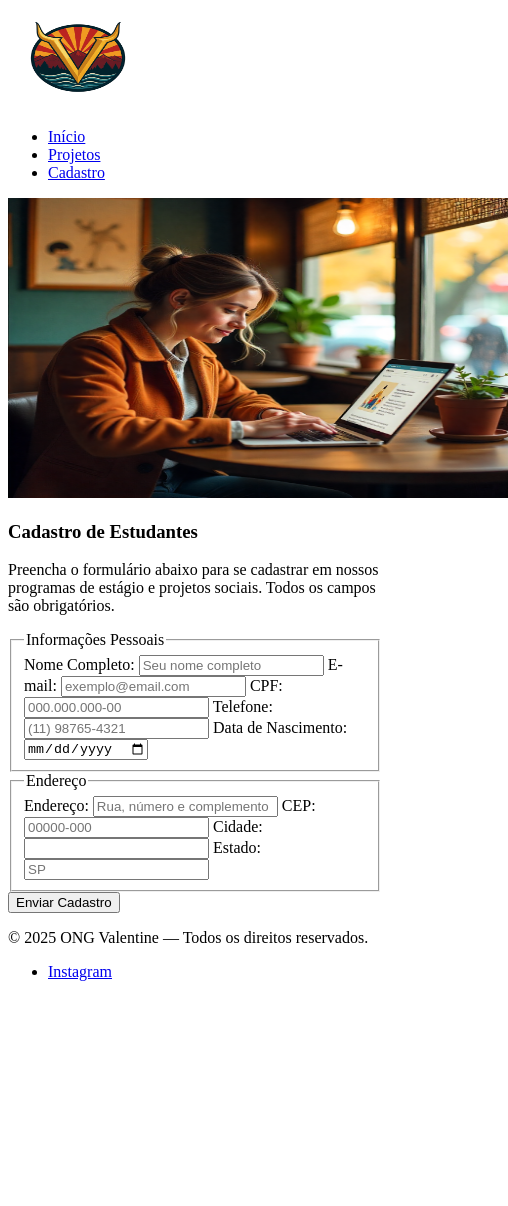
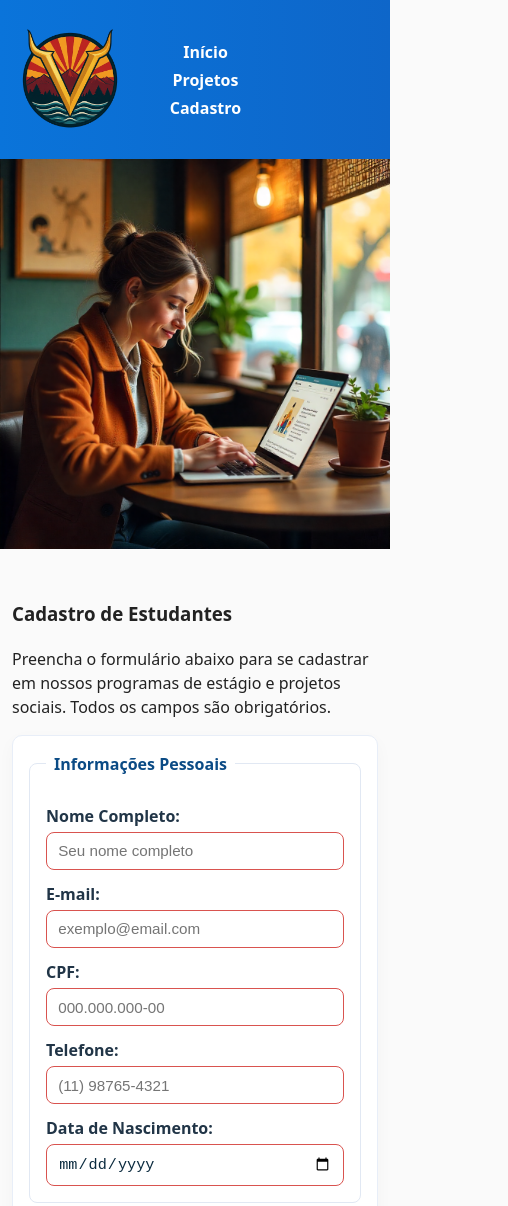
Before and after one commit to unsualhugo/Ong_Estagio_HTML, a plain HTML site: page cadastro.html in a window 390 px wide. Shown: the top 1206 px of the page, 508 px wide, since content can reach past the window. Before the commit the page ends 997 px from the top, so only its background shows below. Drawn offline with Linux system fonts and the light colour scheme.

Commit message:
Ajuste do CSS e imagem esticada na página de projetos

```diff
--- a/cadastro.html
+++ b/cadastro.html
@@ -5,6 +5,7 @@
   <meta name="viewport" content="width=device-width,initial-scale=1">
   <meta name="description" content="Cadastre-se na ONG Valentine Estágios e encontre oportunidades de estágio e voluntariado.">
   <title>Valentine Estágios — Cadastro</title>
+  <link rel="stylesheet" href="css/style.css">
 </head>
 <body>
   <header class="site-header">
--- /dev/null
+++ b/css/style.css
@@ -0,0 +1,130 @@
+/* css/style.css
+   Valentine Estágios — Estilos principais
+   Acessibilidade, responsividade e foco visível
+*/
+
+/* Reset / base */
+* { box-sizing: border-box; }
+html, body { height: 100%; margin: 0; font-family: system-ui, -apple-system, "Segoe UI", Roboto, "Helvetica Neue", Arial; color: #222; background: #fafafa; line-height: 1.5; }
+img { max-width: 100%; display: block; height: auto; }
+a { color: inherit; text-decoration: none; }
+
+/* Container utilitário */
+.container { max-width: 1080px; margin-inline: auto; padding: 1rem; }
+
+/* Header */
+.site-header {
+  background: linear-gradient(90deg,#0a74da 0%,#0e66c9 100%);
+  color: #fff;
+  padding-block: 0.75rem;
+  box-shadow: 0 2px 6px rgba(10,20,40,0.08);
+}
+.site-header picture { display: inline-block; vertical-align: middle; margin-inline-end: 1rem; }
+.site-header img { display: block; width: 140px; height: auto; object-fit: contain; }
+.site-header nav { display: inline-block; vertical-align: middle; }
+.nav-list { list-style: none; padding: 0; margin: 0; display: flex; gap: 1rem; align-items: center; }
+.nav-list a { color: #fff; padding: .35rem .6rem; border-radius: 6px; transition: background .15s, color .15s; font-weight: 600; }
+.nav-list a:hover,
+.nav-list a:focus { background: rgba(255,255,255,0.12); outline: none; }
+
+/* Hero */
+.hero { padding-block: 2.4rem; background: linear-gradient(180deg, rgba(10,116,218,0.04), transparent); }
+.hero .container { display: grid; grid-template-columns: 1fr 320px; gap: 1.5rem; align-items: center; }
+.hero h1 { margin: 0 0 .5rem; font-size: 1.75rem; color: #073e78; }
+.hero p { margin: 0 0 1rem; color: #334155; }
+.hero-img { border-radius: 10px; box-shadow: 0 6px 18px rgba(8,30,65,0.06); }
+
+/* Sections and headings */
+section[aria-labelledby] { padding-block: 1.25rem; }
+h2 { margin-top: 0; color: #0b4b85; font-size: 1.25rem; }
+h3 { margin: .5rem 0; color: #0b3f6f; font-size: 1.05rem; }
+
+/* Cards list */
+.cards { list-style: none; padding: 0; margin: 1rem 0 0; display: grid; grid-template-columns: repeat(auto-fit,minmax(220px,1fr)); gap: 1rem; }
+.card { background: #fff; border: 1px solid #e6eef9; padding: 1rem; border-radius: 10px; box-shadow: 0 4px 10px rgba(12,40,90,0.03); }
+.card img { border-radius: 6px; margin-top: .5rem; }
+
+/* Contact / address */
+address { font-style: normal; color: #2b2b2b; margin: 0; }
+address a { color: #0a74da; text-decoration: underline; }
+
+/* Form styles */
+form { background: #fff; padding: 1rem; border-radius: 10px; border: 1px solid #e8eef8; box-shadow: 0 6px 18px rgba(8,30,65,0.03); }
+fieldset { border: 1px solid #e1e8f3; padding: 1rem; border-radius: 8px; margin: 0 0 1rem; }
+legend { padding: 0 .5rem; font-weight: 700; color: #0b4b85; }
+label { display: block; margin-top: .75rem; font-weight: 600; color: #213547; }
+input[type="text"],
+input[type="email"],
+input[type="tel"],
+input[type="date"],
+input[type="password"],
+select,
+textarea {
+  width: 100%;
+  padding: .6rem .7rem;
+  margin-top: .25rem;
+  border: 1px solid #cbd7ee;
+  border-radius: 8px;
+  background: #fff;
+  font-size: .95rem;
+  color: #0b2b3f;
+  transition: border-color .12s, box-shadow .12s;
+}
+textarea { resize: vertical; min-height: 96px; }
+
+/* Focus and validation */
+input:focus, select:focus, textarea:focus {
+  outline: none;
+  border-color: #0a74da;
+  box-shadow: 0 0 0 4px rgba(10,116,218,0.08);
+}
+input:invalid { border-color: #d9534f; box-shadow: none; }
+
+
+/* Buttons */
+button {
+  display: inline-block;
+  padding: .6rem 1rem;
+  border-radius: 8px;
+  border: none;
+  cursor: pointer;
+  background: #0a74da;
+  color: #fff;
+  font-weight: 700;
+  font-size: .95rem;
+  transition: transform .08s ease, box-shadow .08s;
+}
+button:hover { transform: translateY(-2px); box-shadow: 0 8px 18px rgba(10,116,218,0.12); }
+button[type="reset"] { background: #6b7280; }
+.form-actions { display: flex; gap: .5rem; margin-top: .75rem; }
+
+/* Footer */
+.site-footer { background: #071733; color: #e6f0ff; padding-block: .9rem; margin-top: 2rem; }
+.site-footer p { margin: 0; font-size: .95rem; }
+.social { list-style: none; padding: 0; margin: .5rem 0 0; display: flex; gap: .75rem; }
+.social a { color: #cfe6ff; text-decoration: underline; }
+
+/* Utility */
+.small { font-size: .85rem; color: #6b7280; }
+.center { text-align: center; }
+
+/* Responsive */
+@media (max-width: 900px) {
+  .hero .container { grid-template-columns: 1fr; }
+}
+@media (max-width: 600px) {
+  .nav-list { flex-direction: column; gap: .25rem; padding-block: .5rem; }
+  .site-header { padding-block: .6rem; }
+  .hero h1 { font-size: 1.35rem; }
+  .container { padding: .75rem; }
+}
+
+/* Accessibility helpers */
+a:focus, button:focus { outline: 3px dashed rgba(10,116,218,0.25); outline-offset: 2px; }
+.hidden { position: absolute !important; left: -9999px !important; top: auto; width: 1px; height: 1px; overflow: hidden; }
+
+/* Small tweaks for print */
+@media print {
+  .site-header, .site-footer, .nav-list { display: none; }
+  body { background: #fff; color: #000; }
+}
```
Also changed, not shown: index.html (+1 -0 lines), projetos.html (+11 -12 lines).
